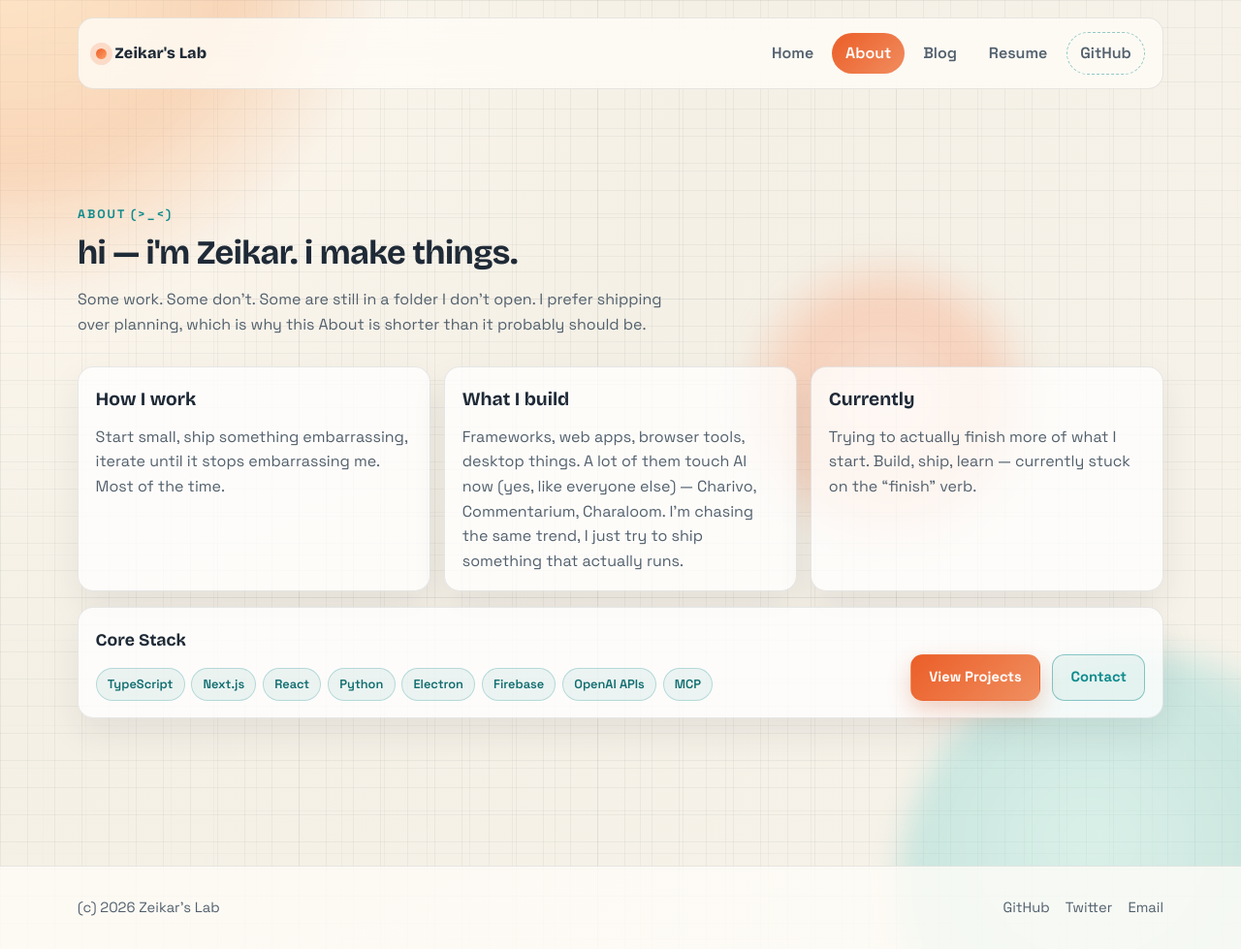
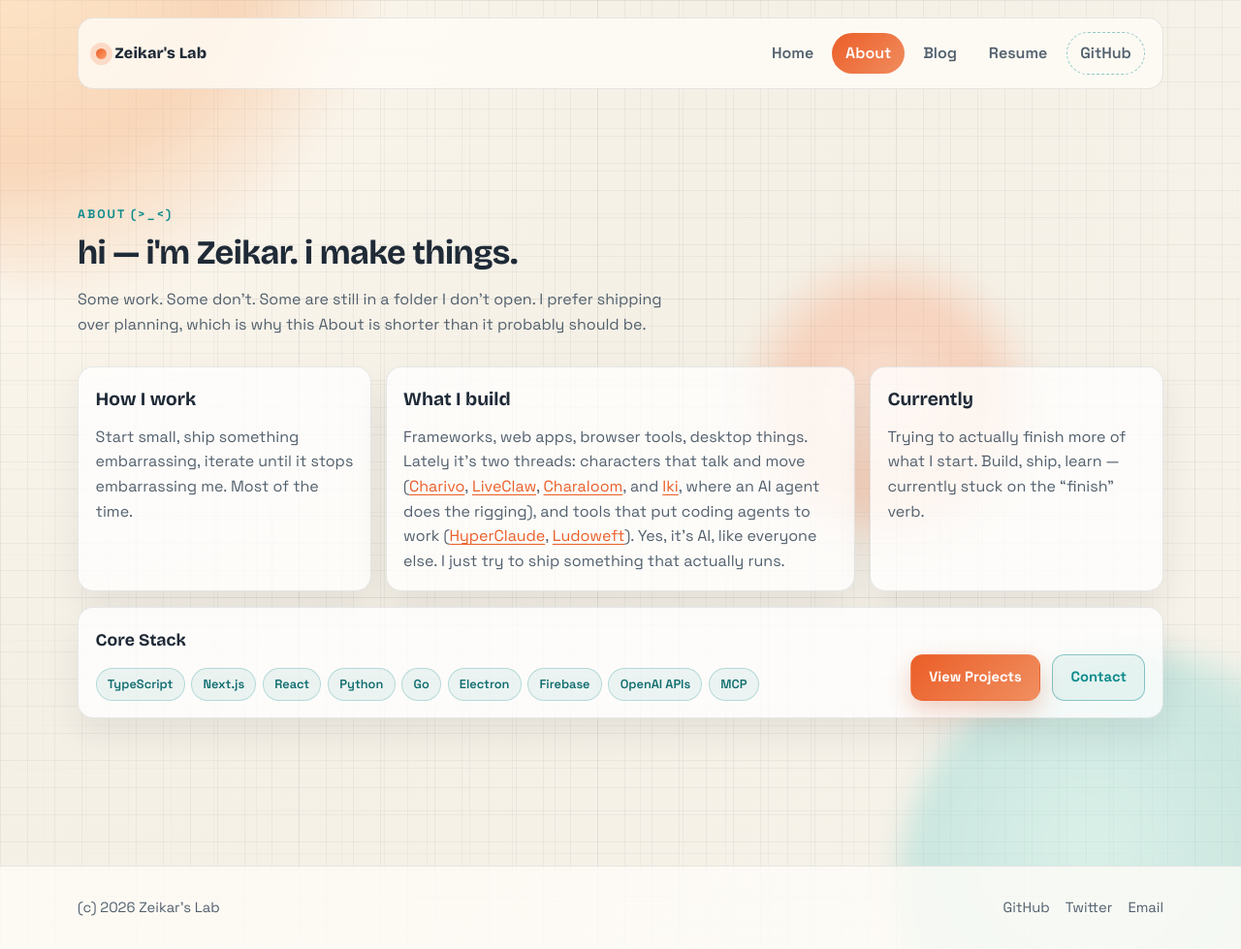
Before and after one commit to zeikar/zeikar.github.io, a Jekyll site: the page built from about.html, in a window 1280 px wide and 979 px high. Shown: the whole window at 97% size. Built offline with Jekyll 4.4.1, drawn with Linux system fonts in a browser that asks for light colours.

Commit message:
feat(home): lead the hero with iki and count live demos
The About page names the two threads (talking characters, agent tooling)
instead of 'chasing the same trend', and Core Stack gains Go.

```diff
--- a/_sass/_about.scss
+++ b/_sass/_about.scss
@@ -1,7 +1,9 @@
 .about-panels {
   margin-top: 1.5rem;
   display: grid;
-  grid-template-columns: repeat(3, minmax(0, 1fr));
+  /* "What I build" carries the longest copy; a wider middle column keeps the
+     side panels from stretching into mostly empty boxes. */
+  grid-template-columns: minmax(0, 1fr) minmax(0, 1.6fr) minmax(0, 1fr);
   gap: 0.9rem;
 }
 
@@ -24,6 +26,17 @@
   color: var(--ink-soft);
 }
 
+.about-panel a {
+  color: var(--brand);
+  text-decoration: underline;
+  text-underline-offset: 3px;
+  text-decoration-thickness: 1px;
+}
+
+.about-panel a:hover {
+  color: var(--brand-strong);
+}
+
 .about-bottom {
   margin-top: 1rem;
   display: grid;
--- a/about.html
+++ b/about.html
@@ -31,10 +31,17 @@ redirect_from:
       <article class="about-panel reveal">
         <h2>What I build</h2>
         <p>
-          Frameworks, web apps, browser tools, desktop things. A lot of them
-          touch AI now (yes, like everyone else) &mdash; Charivo, Commentarium,
-          Charaloom. I'm chasing the same trend, I just try to ship something
-          that actually runs.
+          Frameworks, web apps, browser tools, desktop things. Lately it's two
+          threads: characters that talk and move
+          (<a href="{{ '/projects/charivo/' | relative_url }}">Charivo</a>,
+          <a href="{{ '/projects/liveclaw/' | relative_url }}">LiveClaw</a>,
+          <a href="{{ '/projects/charaloom/' | relative_url }}">Charaloom</a>, and
+          <a href="{{ '/projects/iki/' | relative_url }}">Iki</a>, where an AI
+          agent does the rigging), and tools that put coding agents to work
+          (<a href="{{ '/projects/hyperclaude/' | relative_url }}">HyperClaude</a>,
+          <a href="{{ '/projects/ludoweft/' | relative_url }}">Ludoweft</a>).
+          Yes, it's AI, like everyone else. I just try to ship something that
+          actually runs.
         </p>
       </article>
 
@@ -55,6 +62,7 @@ redirect_from:
           <span>Next.js</span>
           <span>React</span>
           <span>Python</span>
+          <span>Go</span>
           <span>Electron</span>
           <span>Firebase</span>
           <span>OpenAI APIs</span>
```
Also changed, not shown: index.html (+4 -3 lines).
